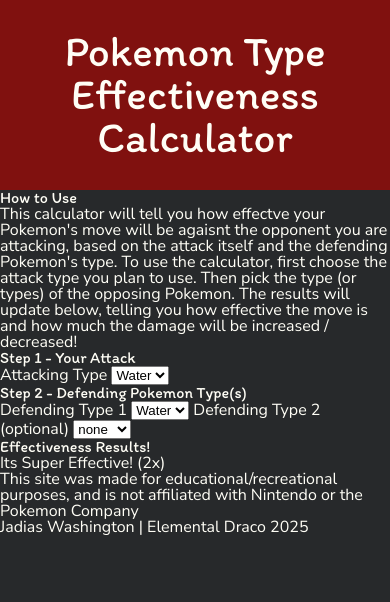
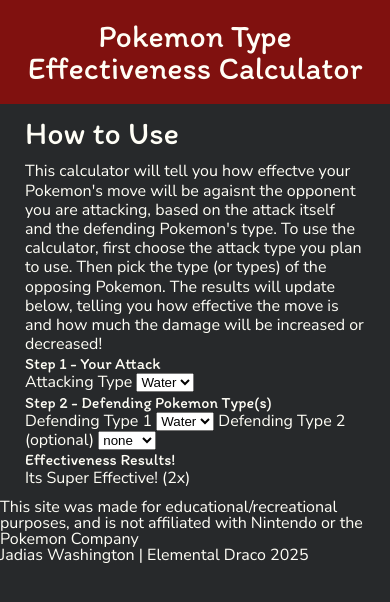
Before and after one commit to Elemental-Draco/pokemon-type-calc, a website built with Vite: page index.html in a window 390 px wide. Built offline with nearby package versions, Linux system fonts and the light colour scheme; a web font is replaced by a local one.

Commit message:
Adjusting padding and spacing for mobile conscious

```diff
--- a/index.html
+++ b/index.html
@@ -25,7 +25,7 @@
       <p>This calculator will tell you how effectve your Pokemon's move will be agaisnt the opponent you are attacking,
         based on the attack itself and the defending Pokemon's type. To use the calculator, first choose the attack type
         you plan to use. Then pick the type (or types) of the opposing Pokemon. The results will update below, telling
-        you how effective the move is and how much the damage will be increased / decreased! </p>
+        you how effective the move is and how much the damage will be increased or decreased! </p>
     </section>
     <section id="atk-input">
       <h3>Step 1 - Your Attack</h3>
--- a/styles.css
+++ b/styles.css
@@ -159,15 +159,27 @@
 /* -- HEADER STYLES -- */
 
 header {
-    padding: 30px;
+    padding: 20px;
     background-color: var(--red);
 }
 
 h1 {
-    font-size: 2.7rem;
+    font-size: 2rem;
     text-align: center;
 }
 
 /* -- MAIN STYLES -- */
 
+main {
+    padding: 10px 25px;
+    line-height: 1.2;
+}
+
+h2 {
+    font-size: 2rem;
+    margin-bottom: 10px;
+}
+
 /* -- HOW TO USE SECTION -- */
+
+/* -- ATTACK AND DEFENSE INPUT SECTION */
```
